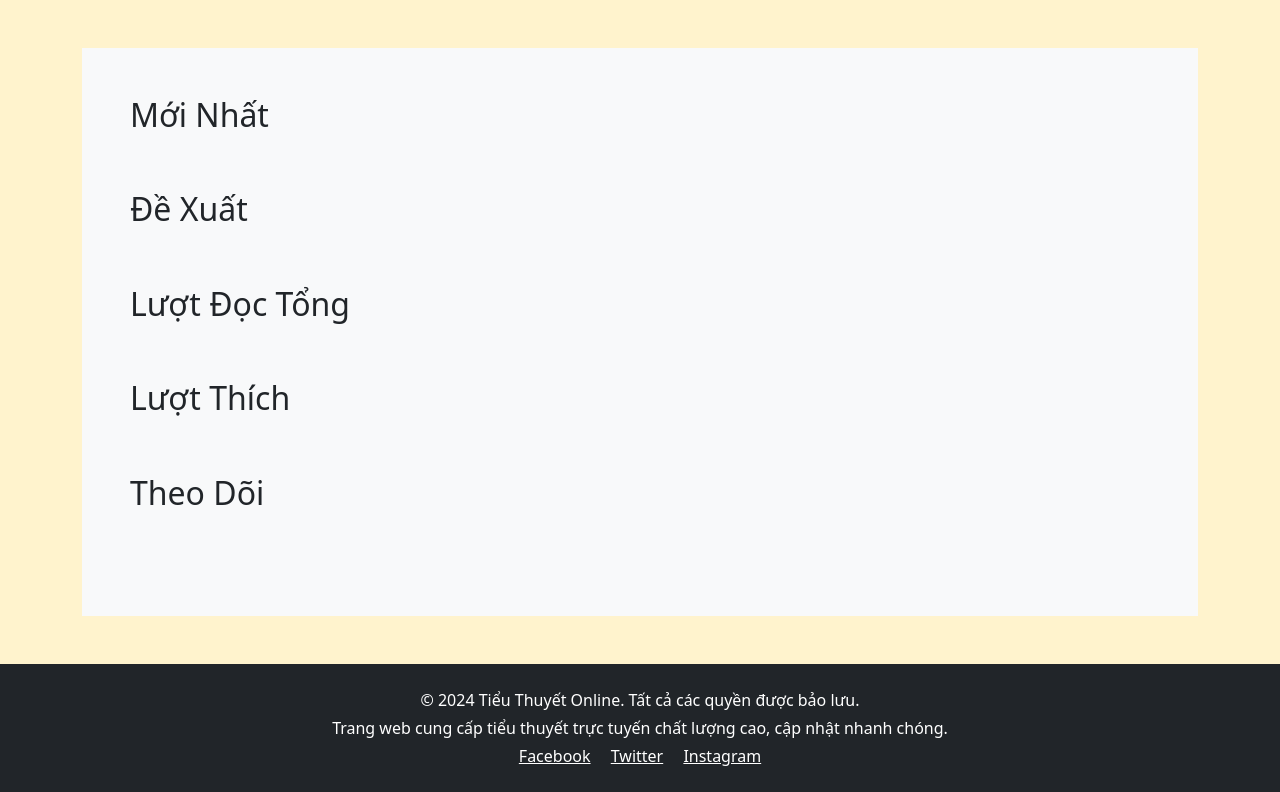
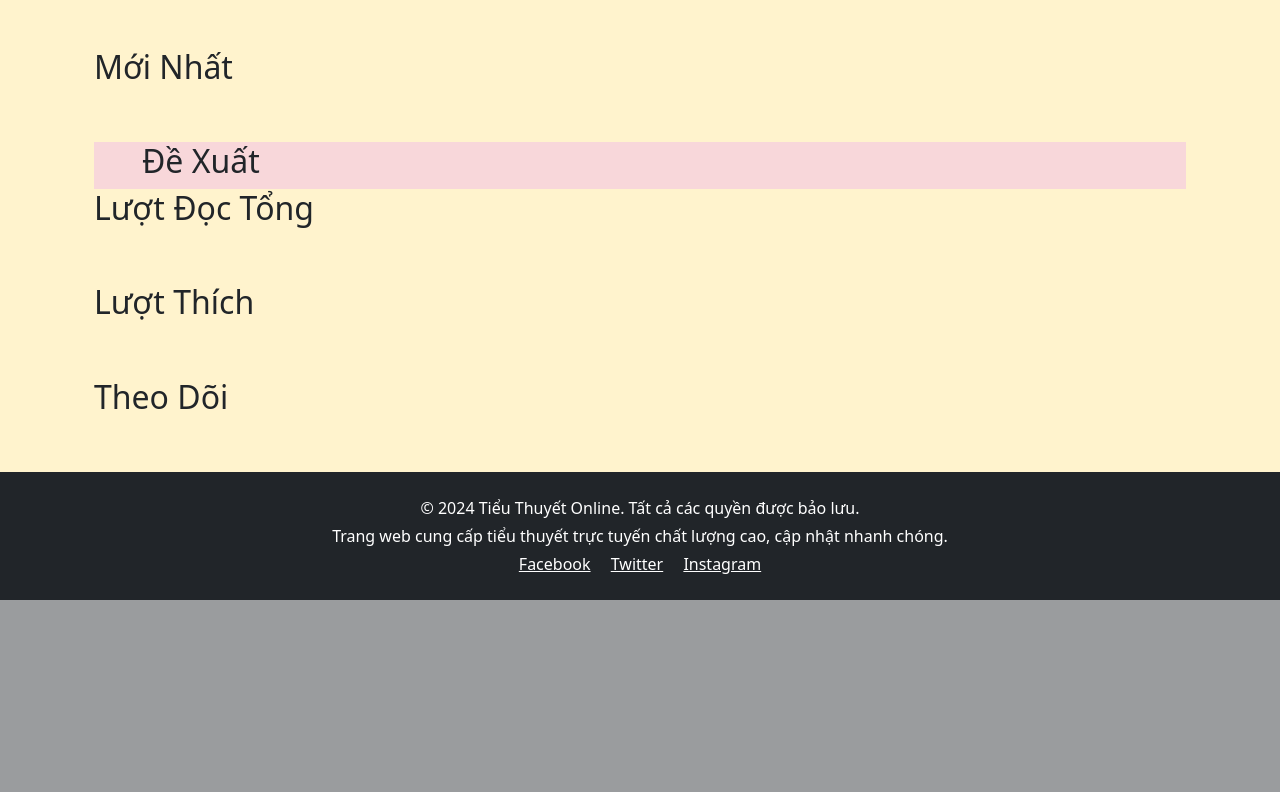
Before and after one commit to phamt1552001/RingoNovel, a Django app: page / in a window 1280 px wide. Shown: the part 923-1715 px from the top of the page. After the commit the page ends 1523 px from the top, so only its background shows below. Run offline with Django 5.2, Linux system fonts and the light colour scheme; data that the repository does not hold is empty.

Commit message:
Update: Chỉnh sửa lại giao diện index.html

```diff
--- a/web/templates/base.html
+++ b/web/templates/base.html
@@ -21,7 +21,7 @@
     <title>{% block title %}{% endblock %} - RingoNovel</title>
     <link href="https://cdn.jsdelivr.net/npm/bootstrap@5.3.0/dist/css/bootstrap.min.css" rel="stylesheet">
     <link href="https://cdnjs.cloudflare.com/ajax/libs/bootstrap-icons/1.8.1/font/bootstrap-icons.min.css" rel="stylesheet"> <!-- Include Bootstrap Icons -->
-    <link rel="stylesheet" href="{% static 'css/base.css' %}">
+    <link rel="stylesheet" href="{% static 'css/base.css' %}?v={{ timestamp }}">
     {% block extra_css %}{% endblock %}
 
 </head>
--- a/web/templates/index.html
+++ b/web/templates/index.html
@@ -2,31 +2,36 @@
 {% block title %}Trang Chủ{% endblock %}
 {% block content %}
 {% load static %}
-<link rel="stylesheet" href="{% static 'css/index.css' %}">
+<link rel="stylesheet" href="{% static 'css/index.css' %}?v={{ timestamp }}">
 
+<!-- CAROUSEL  -->
 <div id="carouselNovel" class="container carousel slide my-5" data-bs-ride="carousel">
     <div class="carousel-indicators">
-      <button type="button" data-bs-target="#carouselNovel" data-bs-slide-to="0" class="active" aria-current="true" aria-label="Slide 1"></button>
+        <button type="button" data-bs-target="#carouselNovel" data-bs-slide-to="0" class="active" aria-current="true"
+            aria-label="Slide 1"></button>
         <button type="button" data-bs-target="#carouselNovel" data-bs-slide-to="1" aria-label="Slide 2"></button>
         <button type="button" data-bs-target="#carouselNovel" data-bs-slide-to="2" aria-label="Slide 3"></button>
     </div>
     <div class="carousel-inner">
         <div class="carousel-item active">
-        <img src="https://antimatter.vn/wp-content/uploads/2022/11/hinh-anh-anime-nu.jpg" class="d-block w-100" alt="...">
+            <img src="https://antimatter.vn/wp-content/uploads/2022/11/hinh-anh-anime-nu.jpg" class="d-block w-100"
+                alt="...">
             <div class="carousel-caption d-none d-md-block">
                 <h2 class="line-color">First slide label</h2>
                 <p>Some representative placeholder content for the first slide.</p>
             </div>
         </div>
         <div class="carousel-item">
-        <img src="https://antimatter.vn/wp-content/uploads/2022/11/hinh-anh-anime-nu.jpg" class="d-block w-100" alt="...">
+            <img src="https://antimatter.vn/wp-content/uploads/2022/11/hinh-anh-anime-nu.jpg" class="d-block w-100"
+                alt="...">
             <div class="carousel-caption d-none d-md-block">
                 <h2 class="line-color">Second slide label</h2>
                 <p>Some representative placeholder content for the second slide.</p>
             </div>
         </div>
         <div class="carousel-item">
-        <img src="https://antimatter.vn/wp-content/uploads/2022/11/hinh-anh-anime-nu.jpg" class="d-block w-100" alt="...">
+            <img src="https://antimatter.vn/wp-content/uploads/2022/11/hinh-anh-anime-nu.jpg" class="d-block w-100"
+                alt="...">
             <div class="carousel-caption d-none d-md-block">
                 <h2 class="line-color">Third slide label</h2>
                 <p>Some representative placeholder content for the third slide.</p>
@@ -43,15 +48,15 @@
     </button>
 </div>
 
-<div class="container bg-light p-5">
-    </style>
+<div class="container">
     <!-- Tiểu Thuyết Mới Nhất -->
     <section id="moi-nhat" class="mb-5">
         <h2 class="line-color">Mới Nhất</h2>
         <div class="row">
             {% for novel in novels_news %}
-            <div class = "border m-1">
-                <img class="img-thumbnail" src="{{novel.cover_image}}" alt="Hình đại diện của {{novel.title}}" sizes="" srcset="" style="width:50px;">
+            <div class="border m-1">
+                <img class="img-thumbnail" src="{{novel.cover_image}}" alt="Hình đại diện của {{novel.title}}" sizes=""
+                    srcset="" style="width:50px;">
                 <a href="{% url 'novel_detail' novel_id=novel.id %}">{{novel.title}}</a>
             </div>
             {% endfor %}
@@ -59,20 +64,18 @@
     </section>
 
     <!-- Tiểu Thuyết Đề Xuất -->
-        <section id="de-xuat" class="mb-5">
-            <h2 class="line-color">Đề Xuất</h2>
-            <div class="row row-cols-3">
-                <!-- Lặp lại 4 hàng, mỗi hàng 3 cột -->
+    <section id="idSectionHot" class="bg-danger-subtle px-5">
+        <h2 class="line line-color">Đề Xuất</h2>
+        <div class="row ">
             {% for novel in hot_novels %}
-                    <div class="card border border-2 border-secondary me-auto my-1">
-                        <img src="{{ novel.cover_image }}" class="cardImgThumbnail" alt="{{ novel.title }}">
-                        <div class="card-body text-center">
-                            <h6 class="card-title text-wrap"><a href="{% url 'novel_detail' novel_id=novel.id %}">{{ novel.title }}</a></h6> <!-- Fixed link here -->
+            <div class="col-3 h-100 py-3">
+                <img class="cardImgThumbnail" src="{{novel.cover_image}}" alt="Hình đại diện của {{novel.title}}">
+                <div class="text-center line-color"><a href="{% url 'novel_detail' novel.id %}">{{novel.title}}</a></div>
+
             </div>
+            {% endfor %}
         </div>
 
-                {% endfor %}
-            </div>
     </section>
 
     <!-- Top Tiểu Thuyết -->
@@ -84,7 +87,8 @@
             <div class="card border border-2 border-secondary mx-auto">
                 <img src="{{ novel.cover_image }}" class="card-img-top" alt="{{ novel.title }}">
                 <div class="card-body text-center">
-                    <h6 class="card-title text-wrap"><a href="{% url 'novel_detail' novel_id=novel.id %}">{{ novel.title }}</a></h6> <!-- Fixed link here -->
+                    <h6 class="card-title text-wrap"><a href="{% url 'novel_detail' novel_id=novel.id %}">{{ novel.title
+                            }}</a></h6> <!-- Fixed link here -->
                 </div>
             </div>
             {% endfor %}
@@ -99,7 +103,8 @@
             <div class="card border border-2 border-secondary mx-auto">
                 <img src="{{ novel.cover_image }}" class="card-img-top" alt="{{ novel.title }}">
                 <div class="card-body text-center">
-                    <h6 class="card-title text-wrap"><a href="{% url 'novel_detail' novel_id=novel.id %}">{{ novel.title }}</a></h6> <!-- Fixed link here -->
+                    <h6 class="card-title text-wrap"><a href="{% url 'novel_detail' novel_id=novel.id %}">{{ novel.title
+                            }}</a></h6> <!-- Fixed link here -->
                 </div>
             </div>
             {% endfor %}
@@ -114,7 +119,8 @@
             <div class="card border border-2 border-secondary mx-auto">
                 <img src="{{ novel.cover_image }}" class="card-img-top" alt="{{ novel.title }}">
                 <div class="card-body text-center">
-                    <h6 class="card-title text-wrap"><a href="{% url 'novel_detail' novel_id=novel.id %}">{{ novel.title }}</a></h6> <!-- Fixed link here -->
+                    <h6 class="card-title text-wrap"><a href="{% url 'novel_detail' novel_id=novel.id %}">{{ novel.title
+                            }}</a></h6> <!-- Fixed link here -->
                 </div>
             </div>
             {% endfor %}
```
Lines whose indentation alone changed are shown as unchanged.
